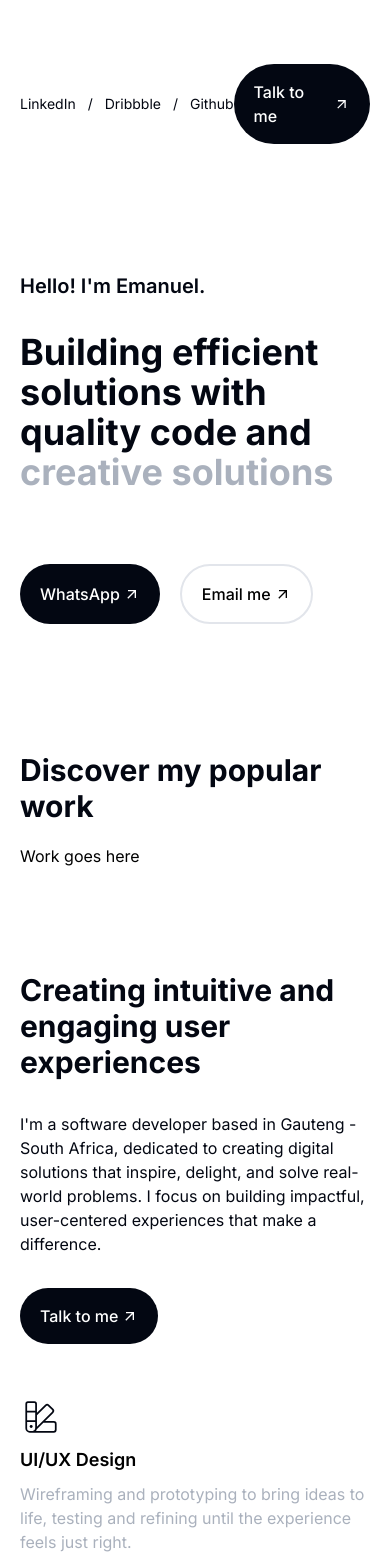
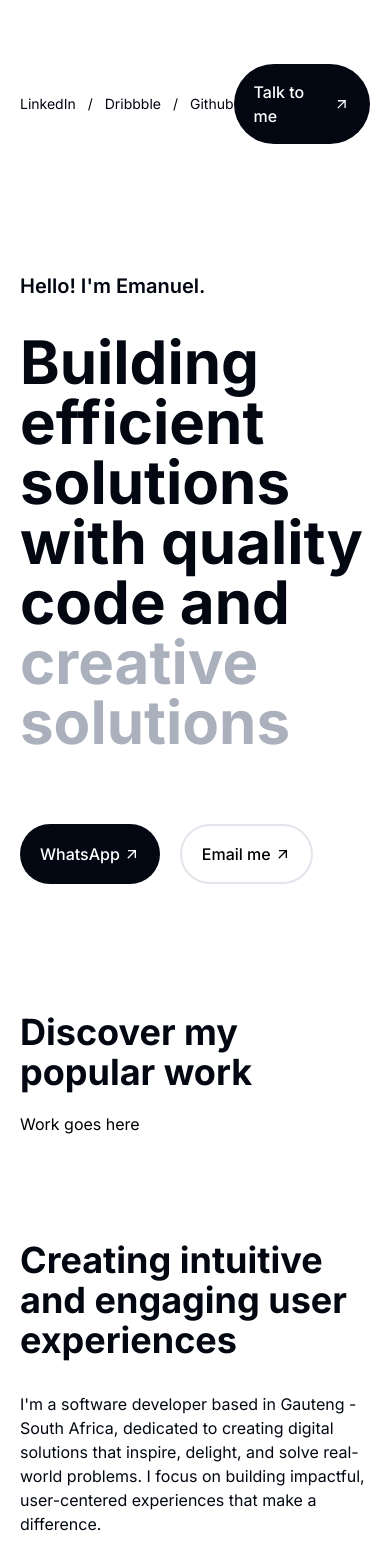
Before and after one commit to emanuelnakeng/portfolio, a React (Create React App) app: page / in a window 390 px wide. Shown: the top 1566 px of the page. Built offline with nearby package versions, Linux system fonts and the light colour scheme.

Commit message:
Fixed mobile layout

```diff
--- a/src/pages/Home.js
+++ b/src/pages/Home.js
@@ -10,7 +10,7 @@ function Home() {
 				<h3 className='text-xl font-semibold text-dark-clr'>
 					Hello! I'm Emanuel.
 				</h3>
-				<h1 className='font-bold text-4xl sm:text-8xl text-dark-clr sm:w-11/12'>
+				<h1 className='font-bold text-6xl sm:text-8xl text-dark-clr sm:w-11/12'>
 					Building efficient solutions with quality code and{' '}
 					<span className='text-light-clr'>creative solutions</span>
 				</h1>
@@ -23,13 +23,13 @@ function Home() {
 				</div>
 			</section>
 			<section className='container mx-auto px-5 flex flex-col gap-5 pt-16 pb-10'>
-				<h2 className='font-bold text-3xl sm:text-6xl text-dark-clr'>
+				<h2 className='font-bold text-4xl sm:text-6xl text-dark-clr'>
 					Discover my popular work
 				</h2>
 				<p>Work goes here</p>
 			</section>
 			<section className='container mx-auto px-5 flex flex-col gap-8 py-16'>
-				<h2 className='font-bold text-3xl sm:text-6xl text-dark-clr sm:w-5/6'>
+				<h2 className='font-bold text-4xl sm:text-6xl text-dark-clr sm:w-5/6'>
 					Creating intuitive and engaging user experiences
 				</h2>
 				<h3 className='font-base text-base sm:text-lg text-dark-clr sm:w-5/6'>
@@ -76,7 +76,7 @@ function Home() {
 				<h3 className='text-xl font-semibold text-dark-clr'>
 					Have an idea?
 				</h3>
-				<h2 className='font-bold text-4xl sm:text-8xl text-dark-clr text-center'>
+				<h2 className='font-bold text-6xl sm:text-8xl text-dark-clr text-center'>
 					Talk to me about your{' '}
 					<span className='text-light-clr'>next project</span>
 				</h2>
```
